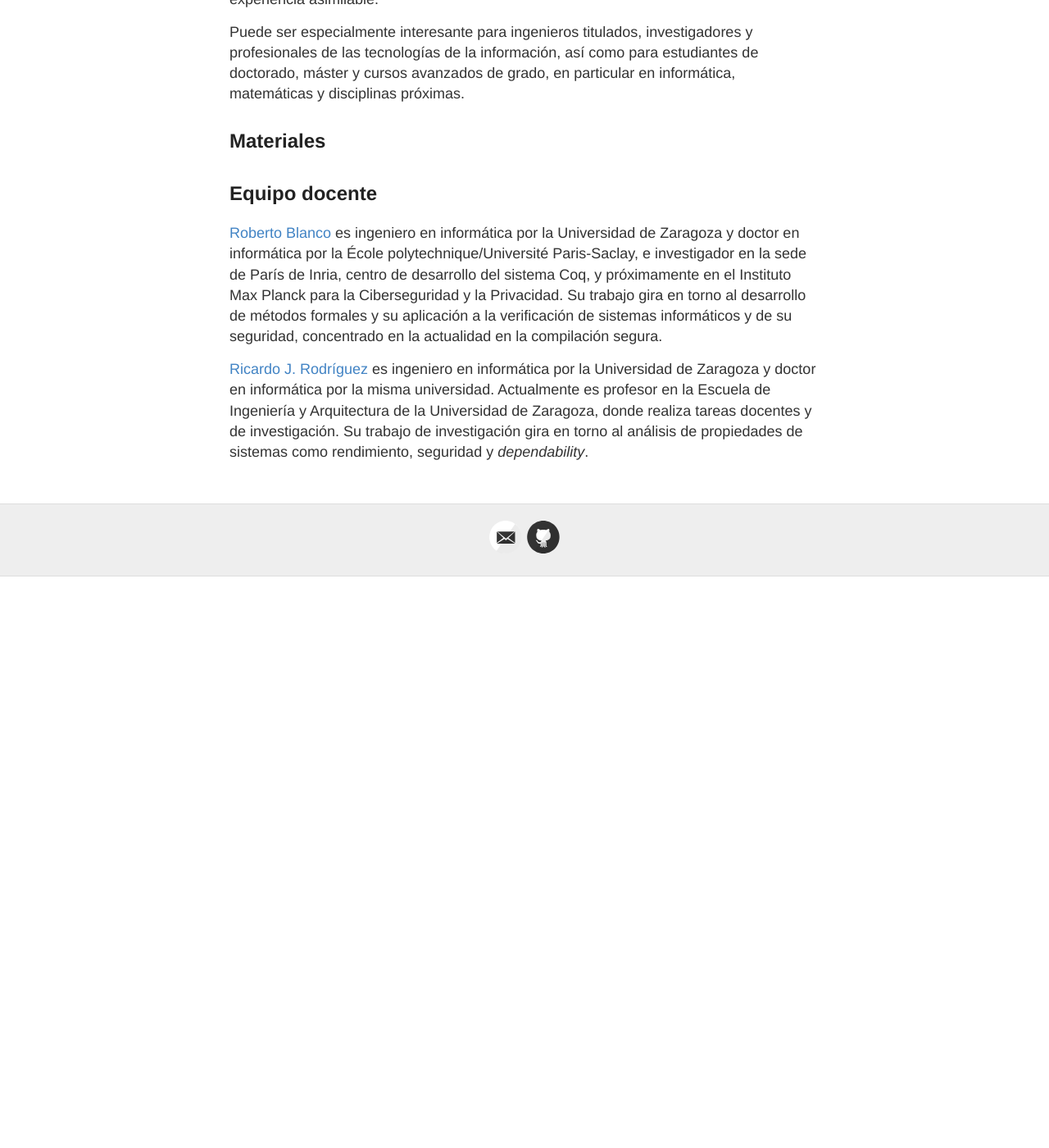
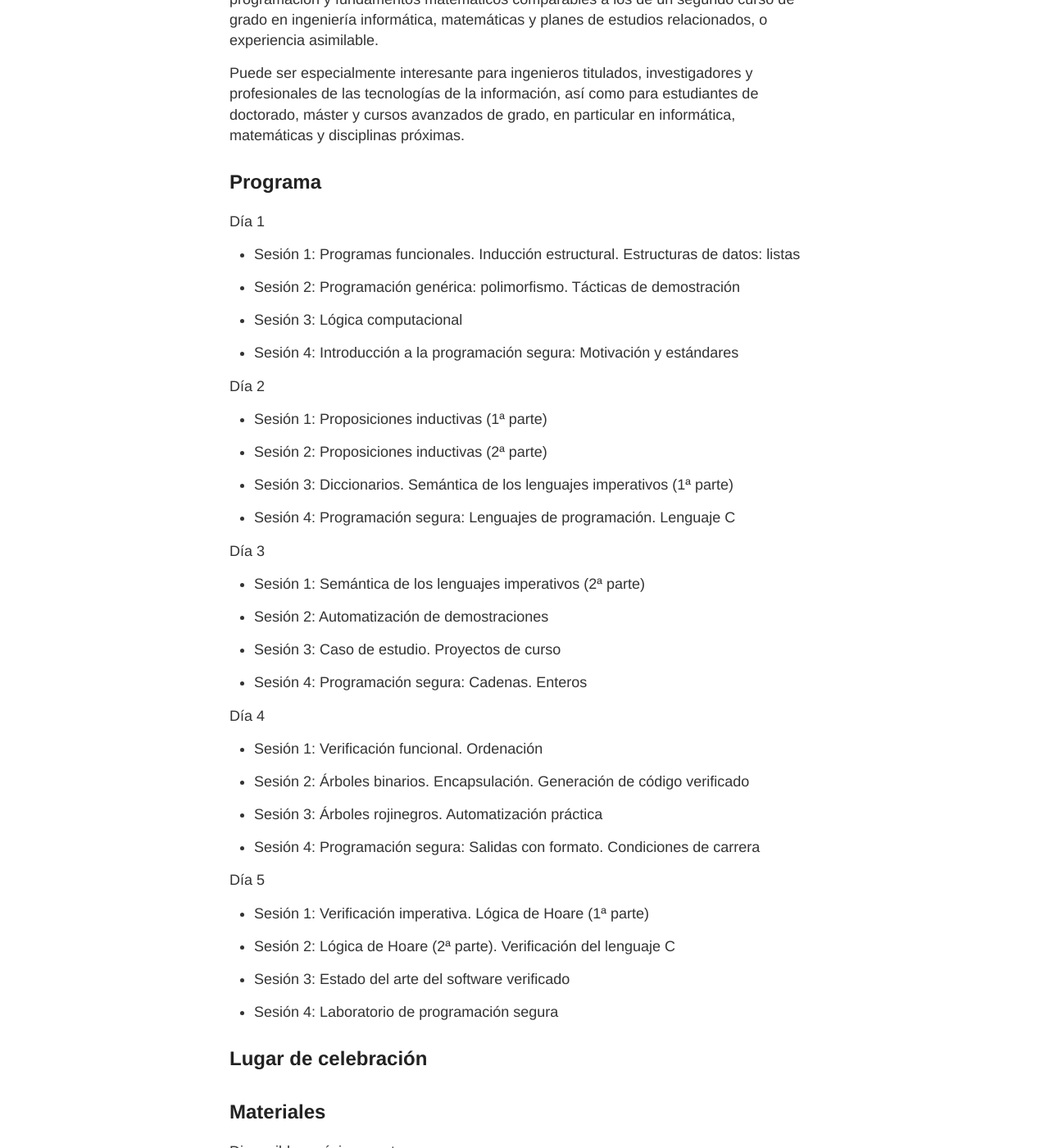
Before and after one commit to robblanco/robblanco.github.io, a Jekyll site: the page built from unizar2020.md, in a window 1280 px wide and 1400 px high, scrolled down 1296 px. Shown: the whole window at 82% size. Built offline with Jekyll 4.4.1, drawn with Linux system fonts in a browser that asks for light colours; before the commit the page ends 1999 px from its top, so only the background shows below that; some of the changed text lies outside the part shown.

Commit message:
Initial schedule

```diff
--- a/unizar2020.md
+++ b/unizar2020.md
@@ -53,7 +53,63 @@ profesionales de las tecnologías de la información, así como para estudiantes
 de doctorado, máster y cursos avanzados de grado, en particular en informática,
 matemáticas y disciplinas próximas.
 
+## Programa
+
+Día 1
+
+ * Sesión 1: Programas funcionales. Inducción estructural. Estructuras de datos: listas
+
+ * Sesión 2: Programación genérica: polimorfismo. Tácticas de demostración
+
+ * Sesión 3: Lógica computacional
+
+ * Sesión 4: Introducción a la programación segura: Motivación y estándares
+
+Día 2
+
+ * Sesión 1: Proposiciones inductivas (1ª parte)
+
+ * Sesión 2: Proposiciones inductivas (2ª parte)
+
+ * Sesión 3: Diccionarios. Semántica de los lenguajes imperativos (1ª parte)
+
+ * Sesión 4: Programación segura: Lenguajes de programación. Lenguaje C
+
+Día 3
+
+ * Sesión 1: Semántica de los lenguajes imperativos (2ª parte)
+
+ * Sesión 2: Automatización de demostraciones
+
+ * Sesión 3: Caso de estudio. Proyectos de curso
+
+ * Sesión 4: Programación segura: Cadenas. Enteros
+
+Día 4
+
+ * Sesión 1: Verificación funcional. Ordenación
+
+ * Sesión 2: Árboles binarios. Encapsulación. Generación de código verificado
+
+ * Sesión 3: Árboles rojinegros. Automatización práctica
+
+ * Sesión 4: Programación segura: Salidas con formato. Condiciones de carrera
+
+Día 5
+
+ * Sesión 1: Verificación imperativa. Lógica de Hoare (1ª parte)
+
+ * Sesión 2: Lógica de Hoare (2ª parte). Verificación del lenguaje C
+
+ * Sesión 3: Estado del arte del software verificado
+
+ * Sesión 4: Laboratorio de programación segura
+
+## Lugar de celebración
+
 ## Materiales
+
+Disponibles próximamente.
 
 ## Equipo docente
 
```
